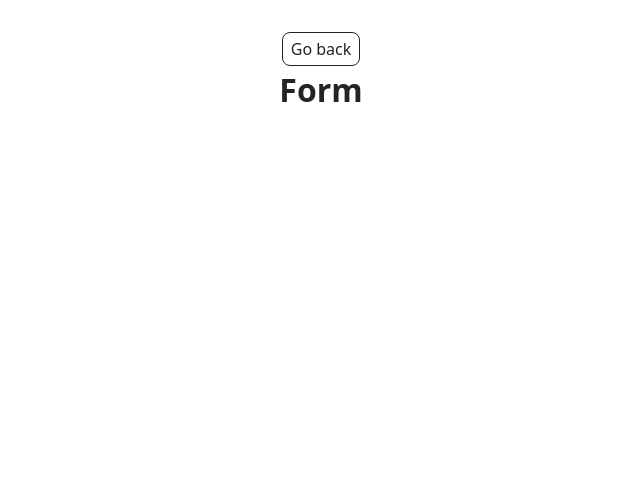
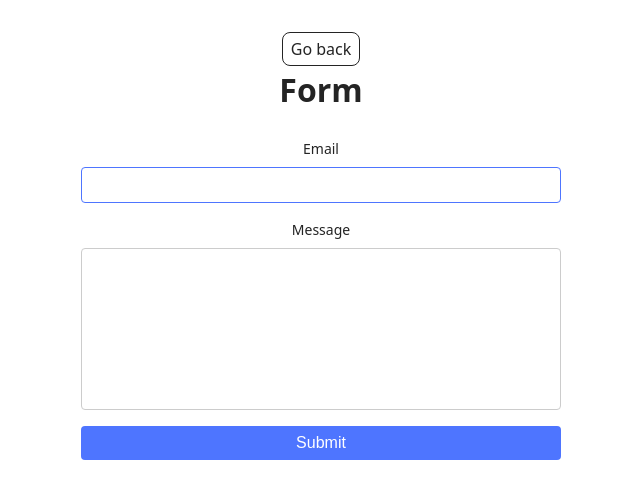
Before and after one commit to bogdanandrienko75-lab/goit-js-hw-09, a website built with Vite: page src/2-form.html in a window 1280 px wide. Shown: the whole page, without its empty margins (319-959 px from the left). Built offline with nearby package versions, Linux system fonts and the light colour scheme.

Commit message:
hw9 form

```diff
--- a/src/2-form.html
+++ b/src/2-form.html
@@ -1,5 +1,6 @@
 <!DOCTYPE html>
 <html lang="en">
+
 <head>
   <meta charset="UTF-8" />
   <meta http-equiv="X-UA-Compatible" content="IE=edge" />
@@ -7,18 +8,29 @@
   <title>Form</title>
   <link rel="stylesheet" href="./css/styles.css" />
 </head>
+
 <body>
-
   <main>
     <div class="container">
       <a class="back-link" href="./index.html">Go back</a>
 
-        <h1 class="main-title">
-          Form
-        </h1>
+      <h1 class="main-title">Form</h1>
+
+      <form class="feedback-form" autocomplete="off">
+        <label>
+          Email
+          <input type="email" name="email" autofocus />
+        </label>
+        <label>
+          Message
+          <textarea name="message" rows="8"></textarea>
+        </label>
+        <button type="submit">Submit</button>
+      </form>
+
     </div>
   </main>
-
   <script type="module" src="./js/2-form.js"></script>
 </body>
+
 </html>
--- /dev/null
+++ b/src/css/form.css
@@ -0,0 +1,49 @@
+.feedback-form {
+    display: flex;
+    flex-direction: column;
+    gap: 16px;
+    max-width: 480px;
+    margin: 24px auto;
+}
+
+.feedback-form label {
+    display: flex;
+    flex-direction: column;
+    gap: 8px;
+    font-size: 14px;
+    font-weight: 500;
+}
+
+.feedback-form input,
+.feedback-form textarea {
+    padding: 8px 16px;
+    border: 1px solid #ccc;
+    border-radius: 4px;
+    font-size: 16px;
+    outline: none;
+    transition: border-color 250ms ease;
+}
+
+.feedback-form input:focus,
+.feedback-form textarea:focus {
+    border-color: #4e75ff;
+}
+
+.feedback-form textarea {
+    resize: none;
+}
+
+.feedback-form button {
+    padding: 8px 16px;
+    background-color: #4e75ff;
+    color: #fff;
+    border: none;
+    border-radius: 4px;
+    font-size: 16px;
+    cursor: pointer;
+    transition: background-color 250ms ease;
+}
+
+.feedback-form button:hover {
+    background-color: #3b5bdb;
+}
--- a/src/css/styles.css
+++ b/src/css/styles.css
@@ -17,3 +17,4 @@
 @import url('./back-link.css');
 @import url('./footer.css');
 @import url('./gallery.css');
+@import url('./form.css');
--- a/src/js/2-form.js
+++ b/src/js/2-form.js
@@ -1 +1,50 @@
-console.log('Hello, Form!');
+const STORAGE_KEY = 'feedback-form-state';
+
+// 1. Об'єкт з даними форми
+const formData = {
+  email: '',
+  message: '',
+};
+
+const form = document.querySelector('.feedback-form');
+
+// 3. При завантаженні — підставляємо дані з localStorage
+const savedData = localStorage.getItem(STORAGE_KEY);
+
+if (savedData) {
+  const parsed = JSON.parse(savedData);
+
+  formData.email = parsed.email ?? '';
+  formData.message = parsed.message ?? '';
+
+  form.elements.email.value = formData.email;
+  form.elements.message.value = formData.message;
+}
+
+// 2. Слухаємо input — зберігаємо в localStorage
+form.addEventListener('input', event => {
+  const { name, value } = event.target;
+
+  if (name === 'email' || name === 'message') {
+    formData[name] = value.trim();
+    localStorage.setItem(STORAGE_KEY, JSON.stringify(formData));
+  }
+});
+
+// 4. Слухаємо submit
+form.addEventListener('submit', event => {
+  event.preventDefault();
+
+  if (!formData.email || !formData.message) {
+    alert('Fill please all fields');
+    return;
+  }
+
+  console.log(formData);
+
+  // Очищаємо все
+  localStorage.removeItem(STORAGE_KEY);
+  formData.email = '';
+  formData.message = '';
+  form.reset();
+});
```
Lines whose indentation alone changed are shown as unchanged.
